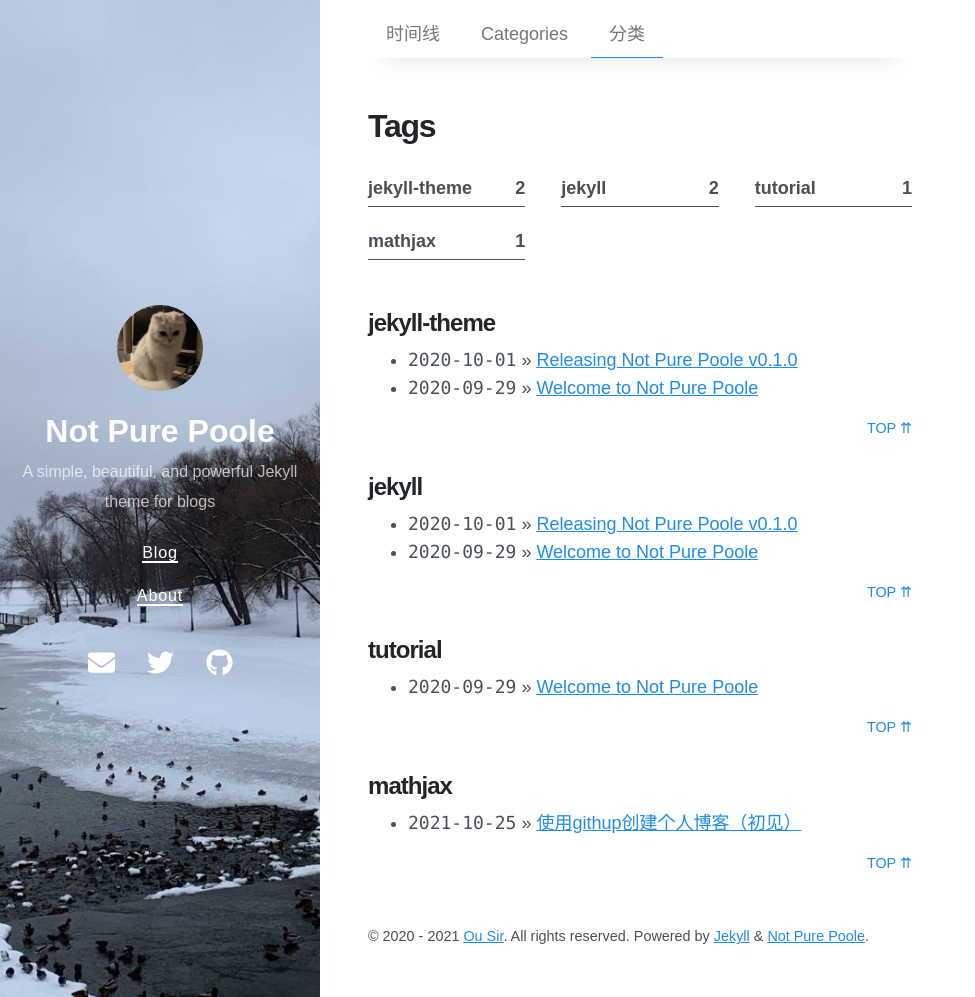
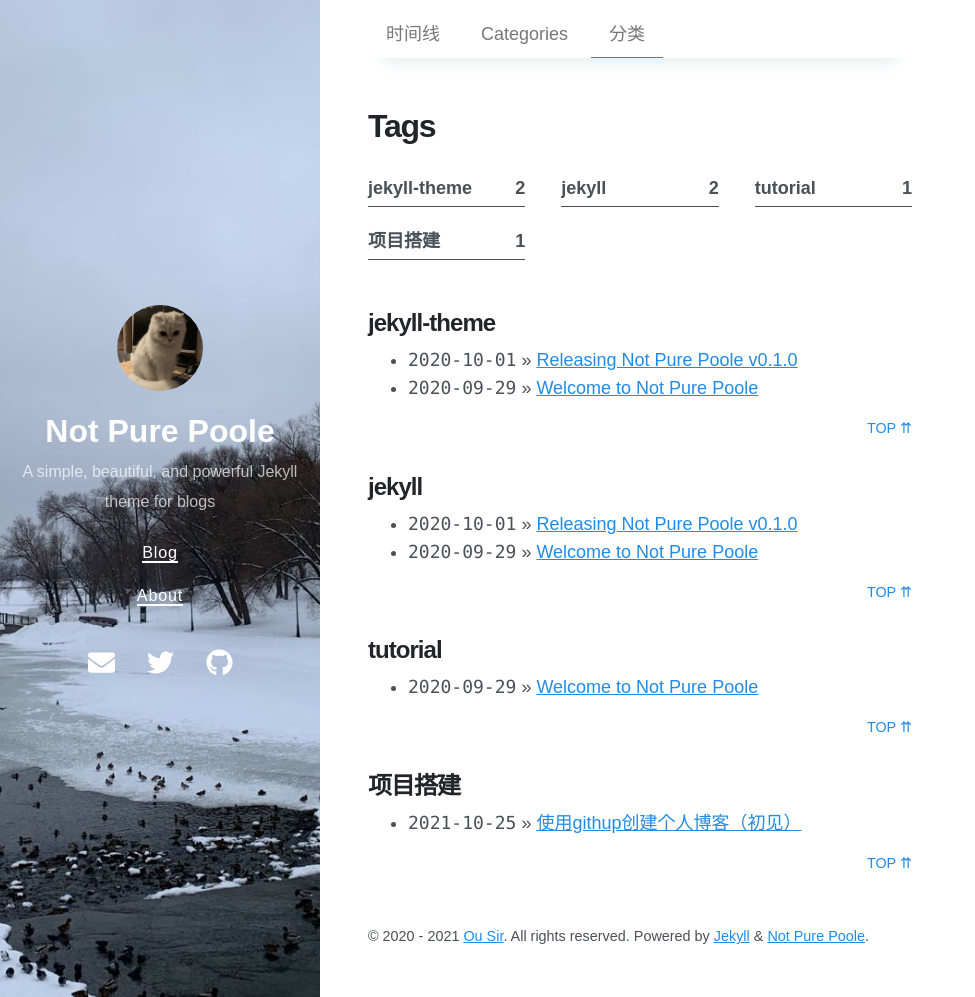
Before and after one commit to ooouuzy/ooouuzy.github.io, a Jekyll site: the page built from tags.md, in a window 1280 px wide and 997 px high. Shown: the whole window, without its empty margins (0-975 px from the left). Built offline with Jekyll 4.4.1, drawn with Linux system fonts in a browser that asks for light colours; nearby versions of some CDN libraries.

Commit message:
修改文件: _posts/2020-10-02-testing-mathjax.md

```diff
--- a/_posts/2020-10-02-testing-mathjax.md
+++ b/_posts/2020-10-02-testing-mathjax.md
@@ -1,7 +1,7 @@
 ---
 layout: post
 title: 使用githup创建个人博客（初见）
-tags: mathjax
+tags: 项目搭建
 math: true
 date: 2021-10-25 15:32 +0800
 ---
```
